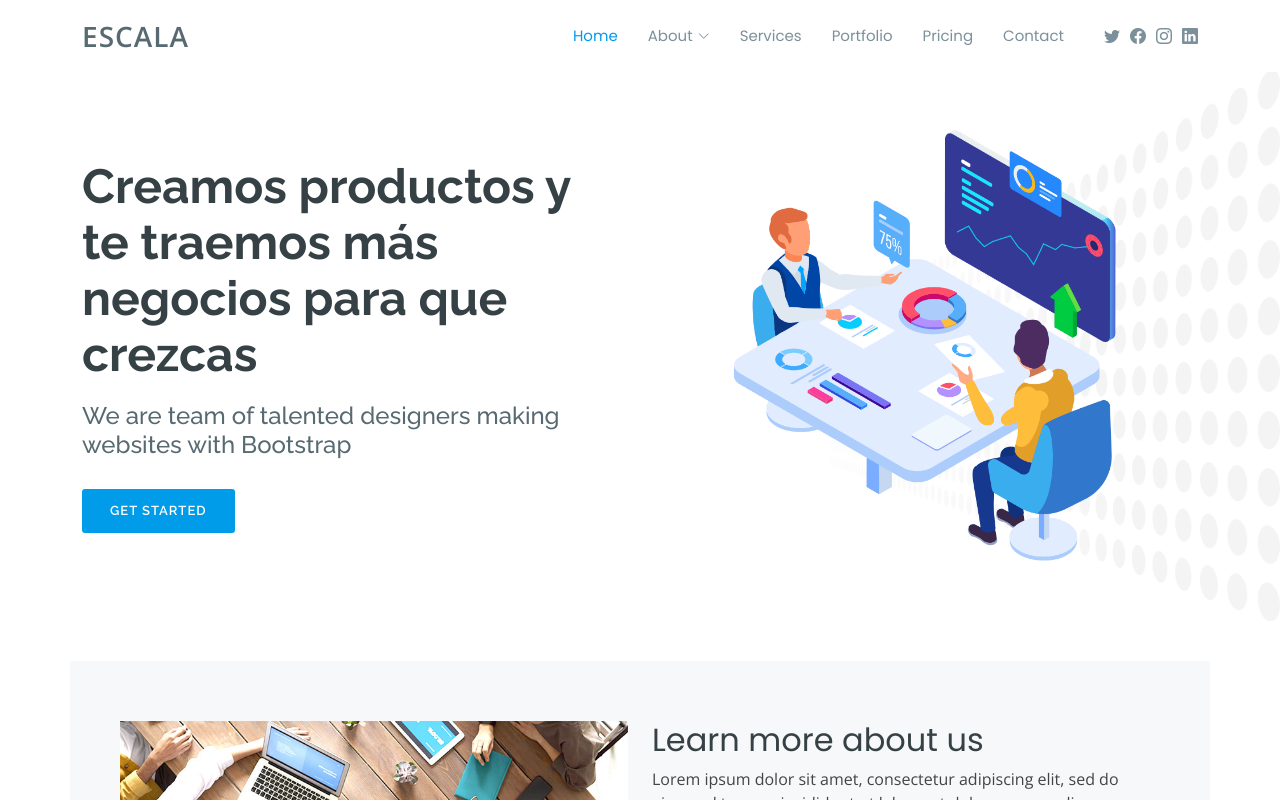
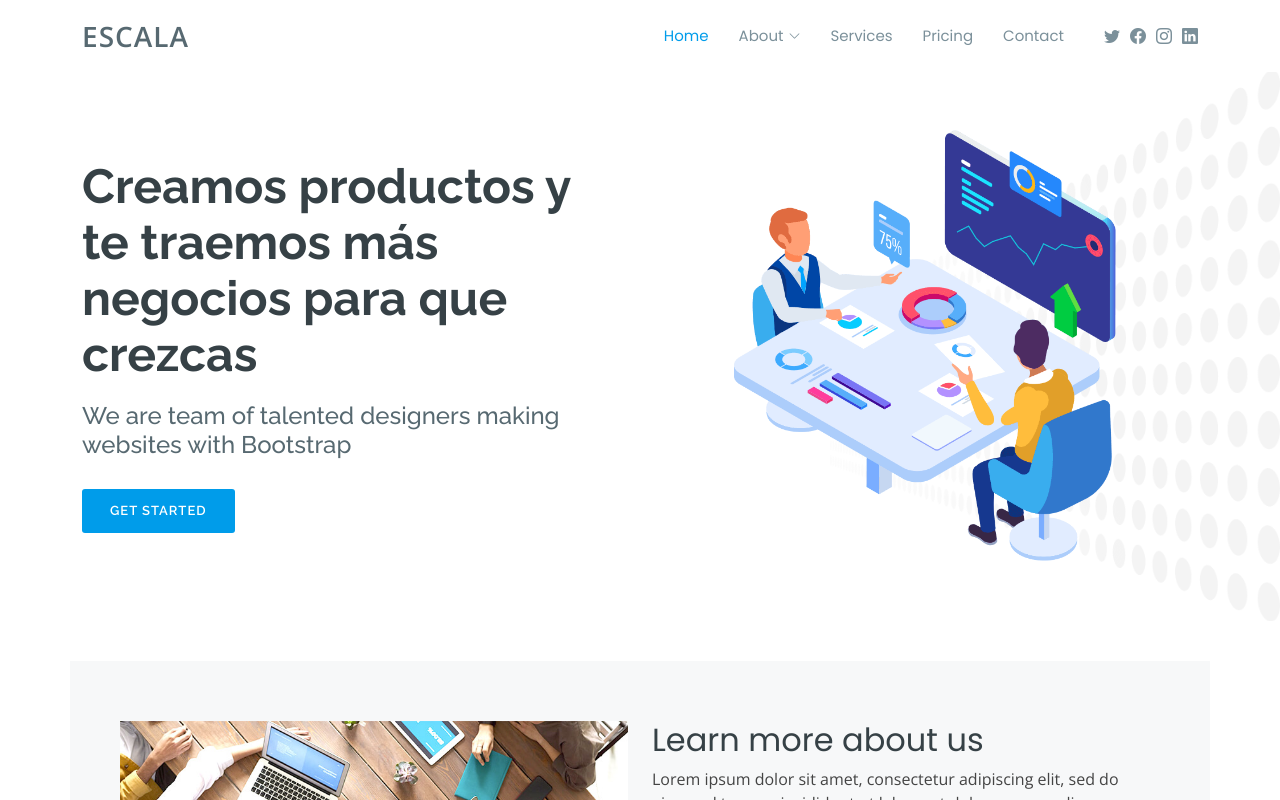
Before and after one commit to fernandinux/escalatunegocio, a plain HTML site: page index.html in a window 1280 px wide. Shown: the top 800 px of the page. Drawn offline with nearby package versions, Linux system fonts and the light colour scheme; files whose address does not match are found by name.

Commit message:
erase Portfolio en Menu

```diff
--- a/index.html
+++ b/index.html
@@ -67,7 +67,6 @@
             </ul>
           </li>
           <li><a class="nav-link scrollto" href="#services">Services</a></li>
-          <li><a class="nav-link scrollto " href="#portfolio">Portfolio</a></li>
           <li><a class="nav-link scrollto" href="#pricing">Pricing</a></li>
           <li><a class="nav-link scrollto" href="#contact">Contact</a></li>
         </ul>
```
